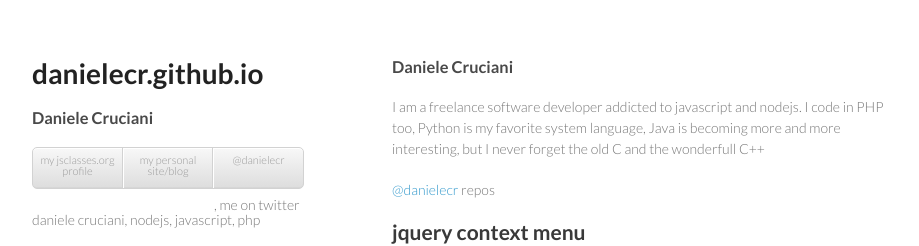
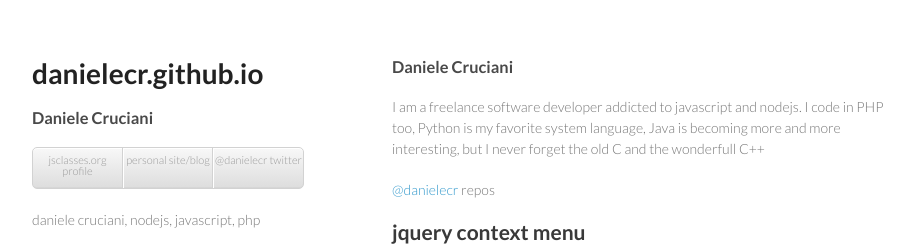
Before and after one commit to danielecr/danielecr.github.io, a plain HTML site: page index.html in a window 1280 px wide. Shown: the top 246 px of the page, without its empty margins (178-1097 px from the left). Drawn offline with Linux system fonts and the light colour scheme.

Commit message:
Update index.html

```diff
--- a/index.html
+++ b/index.html
@@ -18,9 +18,9 @@
         <h1>danielecr.github.io</h1>
         <h3>Daniele Cruciani</h3>
         <ul>
-          <li><a href="http://www.jsclasses.org/browse/author/1533.html">my jsclasses.org profile</a></li>
-          <li><a href="http://www.smartango.com">my personal site/blog</a></li>
-          <li><a href="http://twitter.com/danielecr">@danielecr</a>, me on twitter</li>
+          <li><a href="http://www.jsclasses.org/browse/author/1533.html">jsclasses.org profile</a></li>
+          <li><a href="http://www.smartango.com">personal site/blog</a></li>
+          <li><a href="http://twitter.com/danielecr">@danielecr twitter</a></li>
         </ul>
         <p>daniele cruciani, nodejs, javascript, php</p>
 
```
